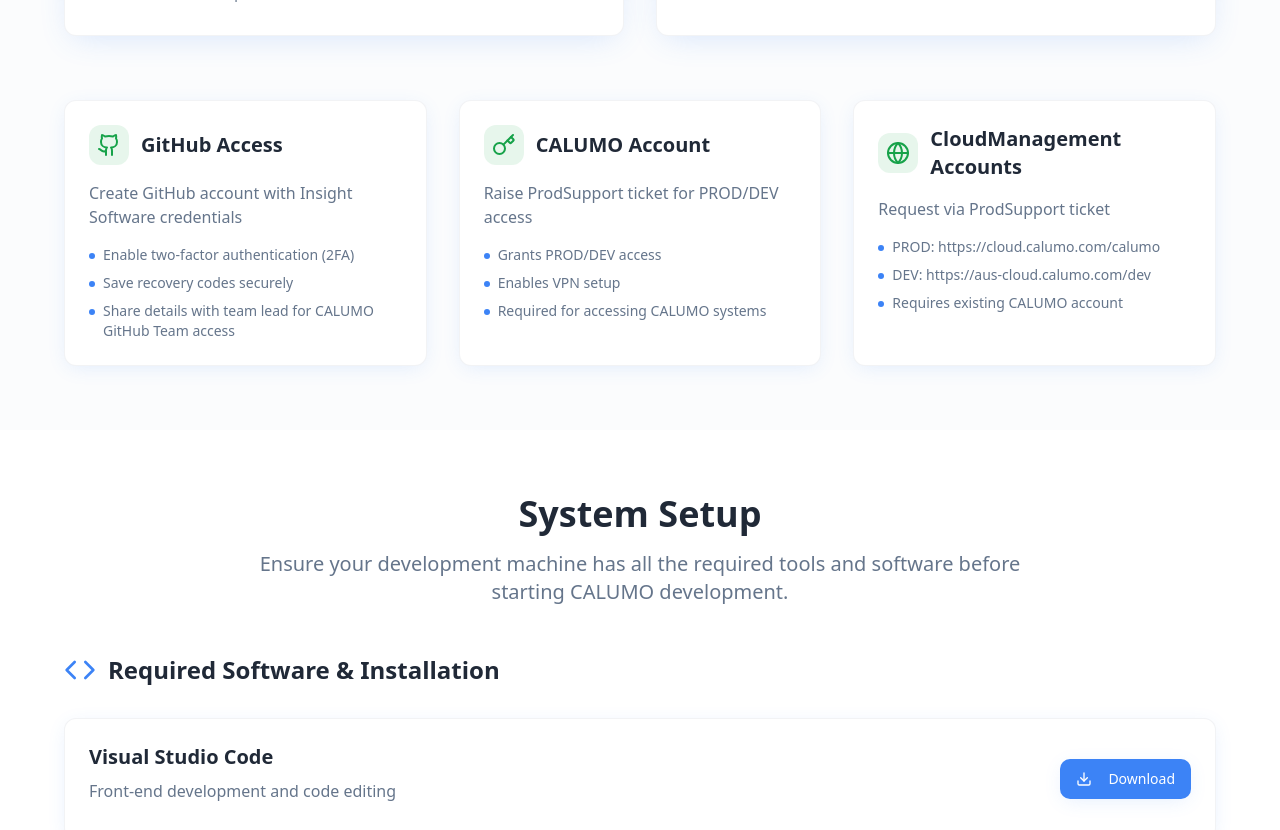
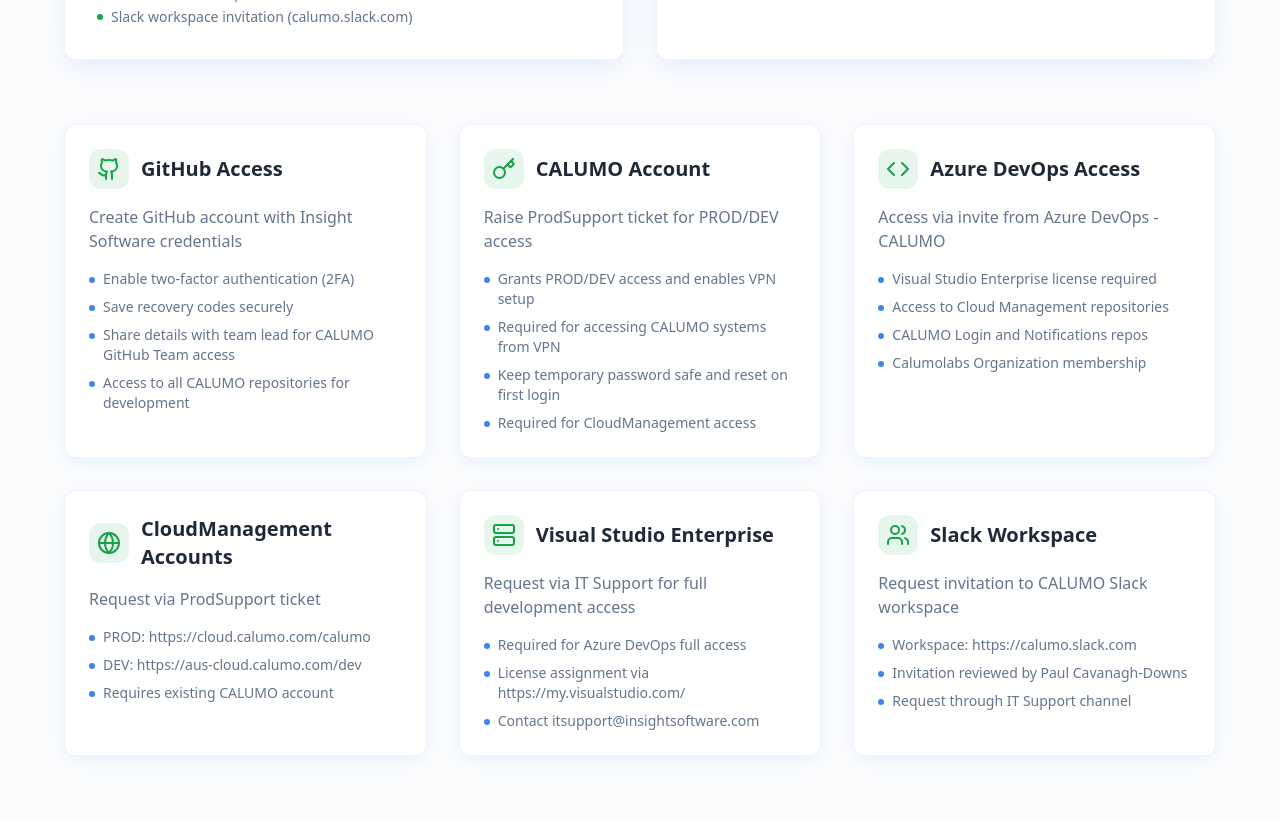
Before and after one commit to kbeetea/calumo-start-guide, a React (Vite) app: page / in a window 1280 px wide. Shown: the part 1760-2590 px from the top of the page. Built offline with nearby package versions, Linux system fonts and the light colour scheme.

Commit message:
Add missing access items
The following access items have been added to the Access section:
- Visual Studio Enterprise Edition License
- Azure DevOps (Calumolabs Organization)
- CALUMO VPN Setup
- CloudManagement Accounts
- Other Access (DWIGHT via OKTA)
- Slack Workspace

```diff
--- a/src/components/AccessSection.tsx
+++ b/src/components/AccessSection.tsx
@@ -1,4 +1,4 @@
-import { Mail, Shield, Github, Globe, Server, Key } from "lucide-react";
+import { Mail, Shield, Github, Globe, Server, Key, Code, Users } from "lucide-react";
 import { Button } from "@/components/ui/button";
 
 const AccessSection = () => {
@@ -12,7 +12,8 @@ const AccessSection = () => {
         "Confluence: Calumo Engineering/DevOps space",
         "Jira: Calumo Engineering (CE) project",
         "DWIGHT (via OKTA) access",
-        "Visual Studio Enterprise license"
+        "Visual Studio Enterprise license",
+        "Slack workspace invitation (calumo.slack.com)"
       ]
     },
     {
@@ -37,7 +38,8 @@ const AccessSection = () => {
       requirements: [
         "Enable two-factor authentication (2FA)",
         "Save recovery codes securely",
-        "Share details with team lead for CALUMO GitHub Team access"
+        "Share details with team lead for CALUMO GitHub Team access",
+        "Access to all CALUMO repositories for development"
       ]
     },
     {
@@ -45,9 +47,21 @@ const AccessSection = () => {
       icon: <Key className="w-6 h-6" />,
       description: "Raise ProdSupport ticket for PROD/DEV access",
       requirements: [
-        "Grants PROD/DEV access",
-        "Enables VPN setup",
-        "Required for accessing CALUMO systems"
+        "Grants PROD/DEV access and enables VPN setup",
+        "Required for accessing CALUMO systems from VPN",
+        "Keep temporary password safe and reset on first login",
+        "Required for CloudManagement access"
+      ]
+    },
+    {
+      title: "Azure DevOps Access",
+      icon: <Code className="w-6 h-6" />,
+      description: "Access via invite from Azure DevOps - CALUMO",
+      requirements: [
+        "Visual Studio Enterprise license required",
+        "Access to Cloud Management repositories",
+        "CALUMO Login and Notifications repos",
+        "Calumolabs Organization membership"
       ]
     },
     {
@@ -58,6 +72,26 @@ const AccessSection = () => {
         "PROD: https://cloud.calumo.com/calumo",
         "DEV: https://aus-cloud.calumo.com/dev",
         "Requires existing CALUMO account"
+      ]
+    },
+    {
+      title: "Visual Studio Enterprise",
+      icon: <Server className="w-6 h-6" />,
+      description: "Request via IT Support for full development access",
+      requirements: [
+        "Required for Azure DevOps full access",
+        "License assignment via https://my.visualstudio.com/",
+        "Contact itsupport@insightsoftware.com"
+      ]
+    },
+    {
+      title: "Slack Workspace",
+      icon: <Users className="w-6 h-6" />,
+      description: "Request invitation to CALUMO Slack workspace",
+      requirements: [
+        "Workspace: https://calumo.slack.com",
+        "Invitation reviewed by Paul Cavanagh-Downs",
+        "Request through IT Support channel"
       ]
     }
   ];
```
